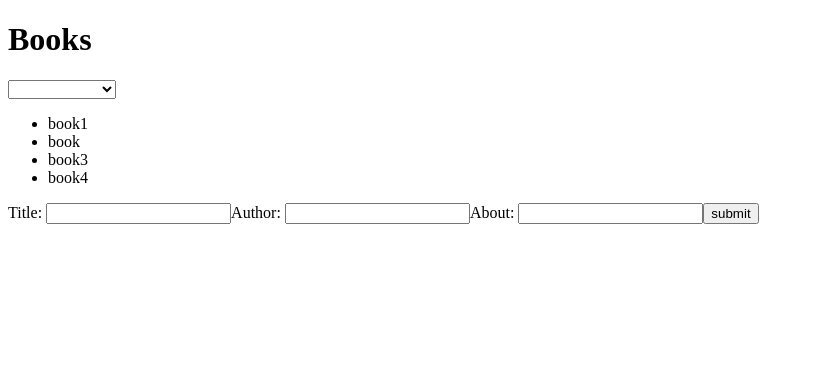
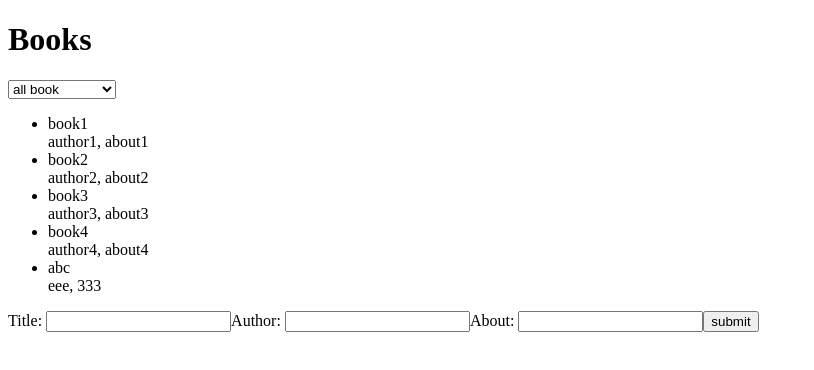
Before and after one commit to xichen1/bb-app, a React (Create React App) app: page / in a window 1280 px wide. Shown: the top 370 px of the page, without its empty margins (0-814 px from the left). Built offline with nearby package versions, Linux system fonts and the light colour scheme; data requests are answered from the project's data file.

Commit message:
finish front end basic

```diff
--- a/db.json
+++ b/db.json
@@ -9,7 +9,7 @@
     },
     {
       "id": 2,
-      "title": "book",
+      "title": "book2",
       "author": "author2",
       "about": "about2",
       "available": "on shelf"
@@ -27,6 +27,13 @@
       "author": "author4",
       "about": "about4",
       "available": "on shelf"
+    },
+    {
+      "id": 5,
+      "title": "abc",
+      "author": "eee",
+      "about": "333",
+      "available": "on shelf"
     }
   ]
 }
--- a/src/App.js
+++ b/src/App.js
@@ -1,10 +1,10 @@
 import React from 'react';
 
-import BookList from './components/BookList'
+import MainPage from './components/MainPage'
 
 const App = () => {
   return (
-    <BookList />
+    <MainPage />
   );
 
 }
--- /dev/null
+++ b/src/components/Book.js
@@ -0,0 +1,16 @@
+import React, { useState } from 'react';
+
+const Book = ({ book }) => {
+  const [show, setShow] = useState(true);
+
+  return (
+    show ?
+      <div>
+        {book.author}, {book.about}
+      </div> :
+      <div></div>
+  );
+
+};
+
+export default Book;
--- a/src/components/BookList.js
+++ b/src/components/BookList.js
@@ -1,9 +1,8 @@
 import React, { useState, useEffect } from 'react';
-import axios from 'axios';
 
 import NewBookForm from './NewBookForm';
-
-
+import Book from './Book';
+import { bookServices } from '../services/books'
 
 const BookList = () => {
   const [books, setBooks] = useState([]);
@@ -12,9 +11,10 @@ const BookList = () => {
 
 
   useEffect(() =>
-    axios.get('http://localhost:3001/bookdata').then(response => {
-      setBooks(response.data);
-    }), [])
+    bookServices.getAll().then(retrievedAllBooks => {
+      setBooks(retrievedAllBooks);
+    }), []);
+
 
   const changeBookTypeSelect = (event) => {
     const type = event.target.value
@@ -28,14 +28,12 @@ const BookList = () => {
 
   return (
     <div>
-      <h1>Books</h1>
       <select value={bookTypeSelect} onChange={changeBookTypeSelect}>
-        <option></option>
         <option value="allbook">all book</option>
         <option value="availablebook">available book</option>
       </select>
       <ul>
-        {books.map(b => <li key={b.id}>{b.title}</li>)}
+        {books.map(b => <div><li key={b.id}>{b.title}</li><Book book={b} /></div>)}
       </ul>
       <NewBookForm setBooks={setBooks} bookList={books} />
     </div>
--- /dev/null
+++ b/src/components/MainPage.js
@@ -0,0 +1,15 @@
+import React from 'react';
+import BookList from './BookList';
+
+const MainPage = () => {
+
+  return (
+    <div>
+      <h1>Books</h1>
+      <BookList />
+    </div>
+  );
+
+};
+
+export default MainPage;
--- a/src/components/NewBookForm.js
+++ b/src/components/NewBookForm.js
@@ -1,24 +1,59 @@
 import React, { useState } from 'react';
 
+import { bookServices } from '../services/books';
+import WarnInfo from './WarnInfo';
 
 const NewBookForm = ({ setBooks, bookList }) => {
 
-  const [newTitle, setNewTitle] = useState();
-  const [newAuthor, setNewAuthor] = useState();
-  const [newAbout, setNewAbout] = useState();
+  const [newTitle, setNewTitle] = useState('');
+  const [newAuthor, setNewAuthor] = useState('');
+  const [newAbout, setNewAbout] = useState('');
+
+  const [errorType, setErrorType] = useState(null);
+  const [errorInfo, setErrorInfo] = useState(null);
+
+  const checkEmpty = (book) => {
+    if (book.title === '' || book.author === '' || book.about === '') {
+      return false;
+    }
+    return true;
+  }
 
   const addBook = (event) => {
     event.preventDefault();
-    setBooks(bookList.concat({
+    const newBook = {
       id: bookList[-1] + 1,
       title: newTitle,
       author: newAuthor,
       about: newAbout,
       available: 'on shelf'
-    }));
+    };
+
+    if (!checkEmpty(newBook)) {
+      console.log(123);
+      setErrorType('new book creation');
+      setErrorInfo('invalid input');
+      setTimeout(() => {
+        setErrorType(null);
+        setErrorInfo(null);
+      }, 3000);
+    } else {
+      bookServices.create(newBook)
+        .then(retrievedBook => {
+          setBooks(bookList.concat(retrievedBook));
           setNewTitle('');
           setNewAuthor('');
           setNewAbout('');
+        })
+        .catch(error => {
+          setErrorType('new book creation');
+          setErrorInfo(error);
+          setTimeout(() => {
+            setErrorType(null);
+            setErrorInfo(null);
+          }, 3000);
+        });
+    }
   }
 
   const handleTitleAdd = (event) => {
@@ -37,17 +72,20 @@ const NewBookForm = ({ setBooks, bookList }) => {
   }
 
   return (
+    <div>
       <form onSubmit={addBook}>
-      <label for="newTitle">Title: </label>
+        <label htmlFor="newTitle">Title: </label>
         <input value={newTitle} id="newTitle" onChange={handleTitleAdd} />
 
-      <label for="newAuthor">Author: </label>
+        <label htmlFor="newAuthor">Author: </label>
         <input value={newAuthor} id="newAuthor" onChange={handleAuthorAdd} />
 
-      <label for="newAbout">About: </label>
+        <label htmlFor="newAbout">About: </label>
         <input value={newAbout} id="newAbout" onChange={handleAboutAdd} />
         <button type="submit">submit</button>
       </form>
+      {errorType === null ? <div></div> : <WarnInfo errorType={errorType} errorInfo={errorInfo} />}
+    </div>
   );
 }
 
--- /dev/null
+++ b/src/components/WarnInfo.js
@@ -0,0 +1,14 @@
+import React from 'react';
+
+import '../styles/warn.css'
+const WarnInfo = ({ errorType, errorInfo }) => {
+
+  return (
+    <div className="errorContainer">
+      <div>{`${errorType} error!`}</div>
+      <div>{errorInfo}</div>
+    </div>
+  );
+};
+
+export default WarnInfo;
--- /dev/null
+++ b/src/services/books.js
@@ -0,0 +1,29 @@
+import axios from 'axios';
+const baseUrl = 'http://localhost:3001/bookdata';
+
+const getAll = () => {
+  const request = axios.get(baseUrl);
+  return request.then(response => {
+    return response.data;
+  });
+}
+
+const create = newObject => {
+  const request = axios.post(baseUrl, newObject)
+  return request.then(response => {
+    return response.data;
+  });
+}
+
+const update = (id, newObject) => {
+  const requset = axios.put(`${baseUrl}/${id}`, newObject)
+  return requset.then(response => {
+    return response.data;
+  });
+}
+
+export const bookServices = {
+  getAll: getAll,
+  create: create,
+  update: update
+}
--- /dev/null
+++ b/src/styles/warn.css
@@ -0,0 +1,9 @@
+.errorContainer {
+  color: red;
+  background: lightgrey;
+  font-size: 20px;
+  border-style: solid;
+  border-radius: 5px;
+  padding: 10px;
+  margin-top: 10px;
+}
```
Also changed, not shown: 1 other file (tests, documents, lock files or other folders). Lines whose indentation alone changed are shown as unchanged.
